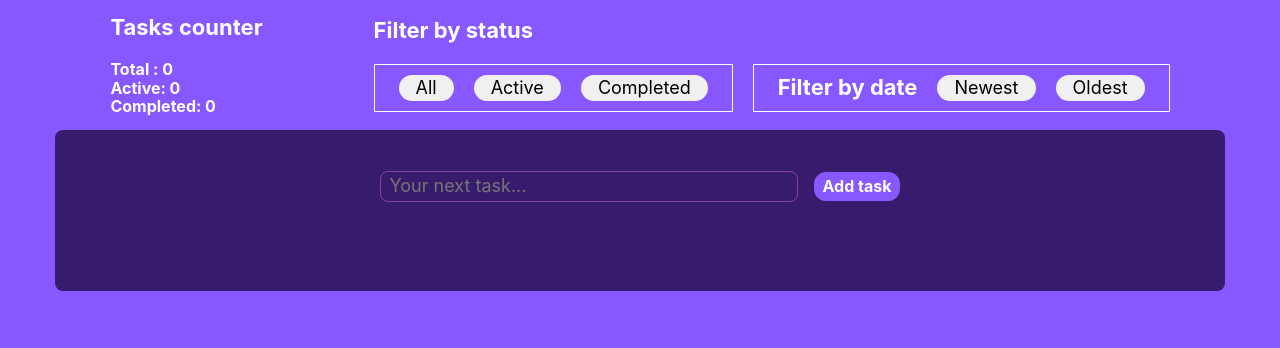
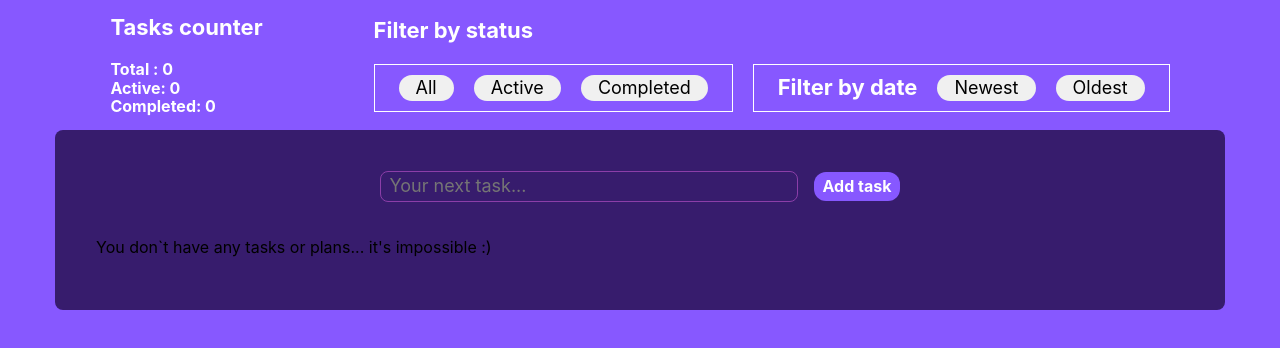
Before and after one commit to BorysovS/test-task-todo-list, a React (Vite) app: page / in a window 1280 px wide. Shown: the top 348 px of the page. Built offline with nearby package versions, Linux system fonts and the light colour scheme.

Commit message:
add descr for empty tasks list

```diff
--- a/src/components/TaskList/TaskList.jsx
+++ b/src/components/TaskList/TaskList.jsx
@@ -5,6 +5,9 @@ import styles from './TaskList.module.css';
 export const TaskList = ({ tasks, toggleCompleted, deleteTask }) => {
   return (
     <ul className={styles.task_list}>
+      {tasks.length < 1 && (
+        <p>You don`t have any tasks or plans... it's impossible :)</p>
+      )}
       {tasks?.map(task => (
         <li key={task.id}>
           <TaskItem
--- a/src/components/TaskList/TaskList.module.css
+++ b/src/components/TaskList/TaskList.module.css
@@ -6,3 +6,9 @@ width: 100%;
   justify-content: center;
   gap: 28px;
 }
+
+.task_list_text {
+  color: #fff;
+  font-size: 22px;
+  text-align: center;
+}
```
Lines whose indentation alone changed are shown as unchanged.
